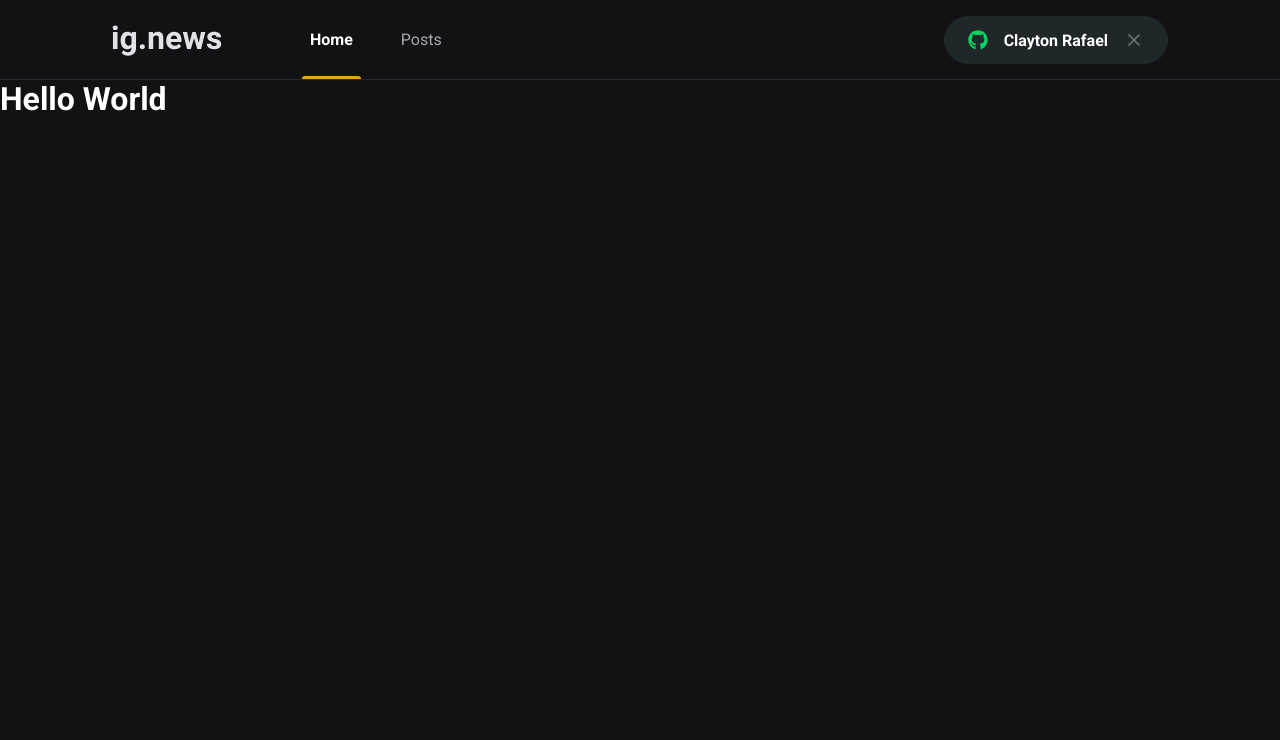
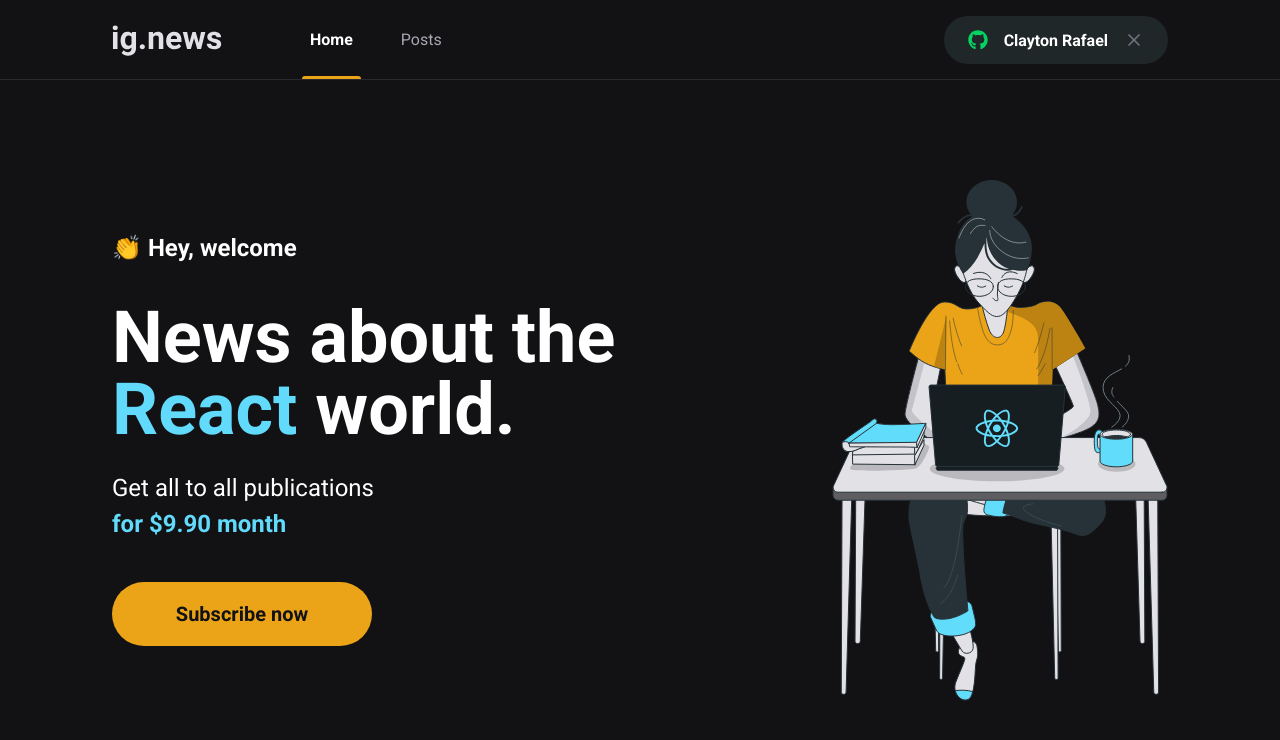
Before and after one commit to Claytonrss/ignews, a Next.js app: page / in a window 1280 px wide. Shown: the top 740 px of the page. Built offline with nearby package versions, Linux system fonts and the light colour scheme.

Commit message:
feat: implement component subscribe button

```diff
--- a/src/components/Header/index.tsx
+++ b/src/components/Header/index.tsx
@@ -1,4 +1,3 @@
-import React from 'react'
 import { SignInButton } from '../SignInButton'
 import styles from './styles.module.scss'
 export function Header(props) {
--- a/src/components/SignInButton/index.tsx
+++ b/src/components/SignInButton/index.tsx
@@ -1,7 +1,6 @@
-import React from 'react'
-import styles from './styles.module.scss'
 import { FaGithub } from 'react-icons/fa'
 import { FiX } from 'react-icons/fi'
+import styles from './styles.module.scss'
 export function SignInButton() {
   const isUserLoggedIn = true
 
--- /dev/null
+++ b/src/components/SubscribeButton/index.tsx
@@ -0,0 +1,9 @@
+import styles from './styles.module.scss'
+
+export function SubscribeButton() {
+  return (
+    <button type="button" className={styles.subscribeButton}>
+      Subscribe now
+    </button>
+  )
+}
--- /dev/null
+++ b/src/components/SubscribeButton/styles.module.scss
@@ -0,0 +1,22 @@
+.subscribeButton {
+  height: 4rem;
+  width: 260px;
+  border: 0;
+  border-radius: 2rem;
+
+  background-color: var(--yellow-500);
+  color: var(--gray-900);
+
+  font-size: 1.25rem;
+  font-weight: bold;
+
+  display: flex;
+  justify-content: center;
+  align-items: center;
+
+  transition: filter 0.2s;
+
+  &:hover {
+    filter: brightness(0.8);
+  }
+}
--- /dev/null
+++ b/src/pages/home.module.scss
@@ -0,0 +1,44 @@
+.contentContainer {
+  max-width: 1120px;
+  margin: 0 auto;
+  padding: 0 2rem;
+  height: calc(100vh - 5rem);
+  display: flex;
+  align-items: center;
+  justify-content: space-between;
+}
+
+.hero {
+  max-width: 600px;
+
+  & > span {
+    font-size: 1.5rem;
+    font-weight: bold;
+  }
+
+  h1 {
+    font-size: 4.5rem;
+    line-height: 4.5rem;
+    font-weight: 900;
+    margin-top: 2.5rem;
+
+    span {
+      color: var(--cyan-500);
+    }
+  }
+
+  p {
+    font-size: 1.5rem;
+    line-height: 2.25rem;
+    margin-top: 1.5rem;
+
+    span {
+      color: var(--cyan-500);
+      font-weight: bold;
+    }
+  }
+
+  button {
+    margin-top: 2.5rem;
+  }
+}
--- a/src/pages/index.tsx
+++ b/src/pages/index.tsx
@@ -1,4 +1,6 @@
 import Head from 'next/head'
+import { SubscribeButton } from '../components/SubscribeButton'
+import styles from './home.module.scss'
 
 export default function Home() {
   return (
@@ -6,7 +8,20 @@
       <Head>
         <title>IgNews - Home</title>
       </Head>
-      <h1>Hello World</h1>
+      <main className={styles.contentContainer}>
+        <section className={styles.hero}>
+          <span>👏 Hey, welcome</span>
+          <h1>
+            News about the <span>React</span> world.
+          </h1>
+          <p>
+            Get all to all publications <br />
+            <span>for $9.90 month</span>
+          </p>
+          <SubscribeButton />
+        </section>
+        <img src="/images/avatar.svg" alt="Girl coding" />
+      </main>
     </>
   )
 }
```
